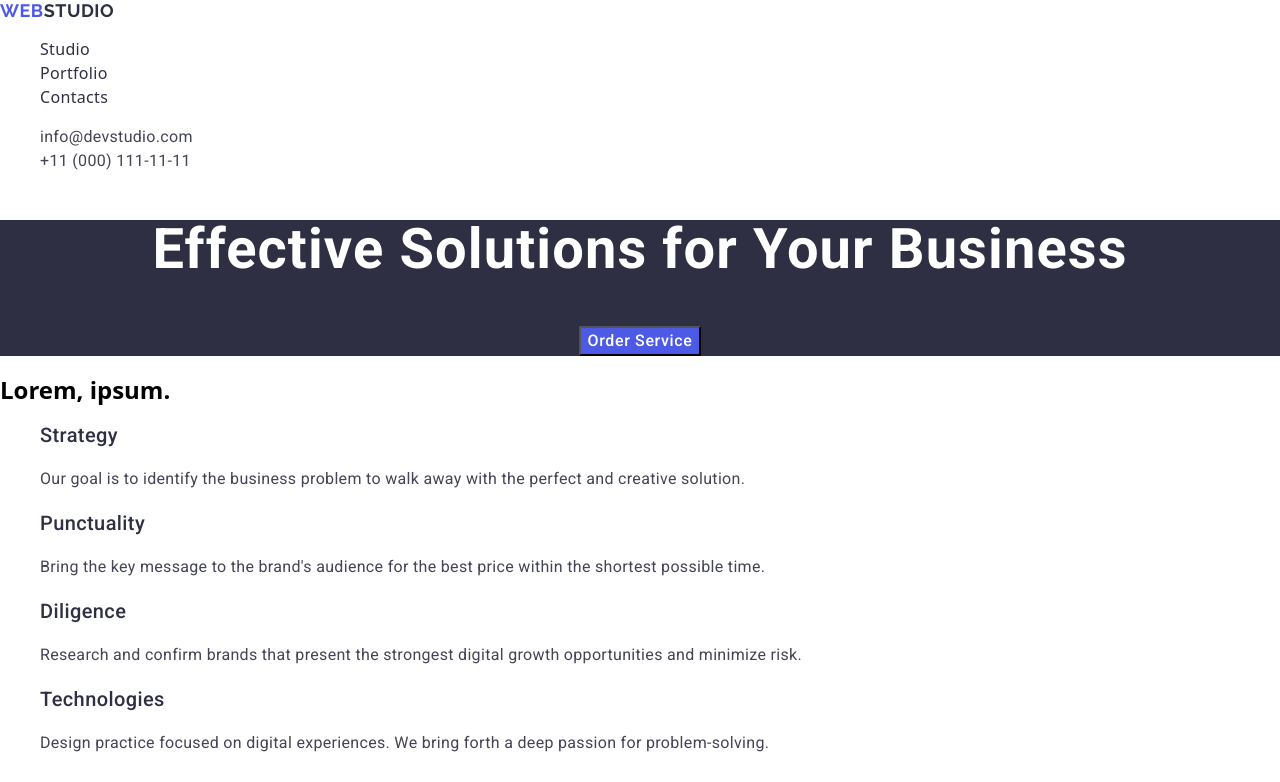
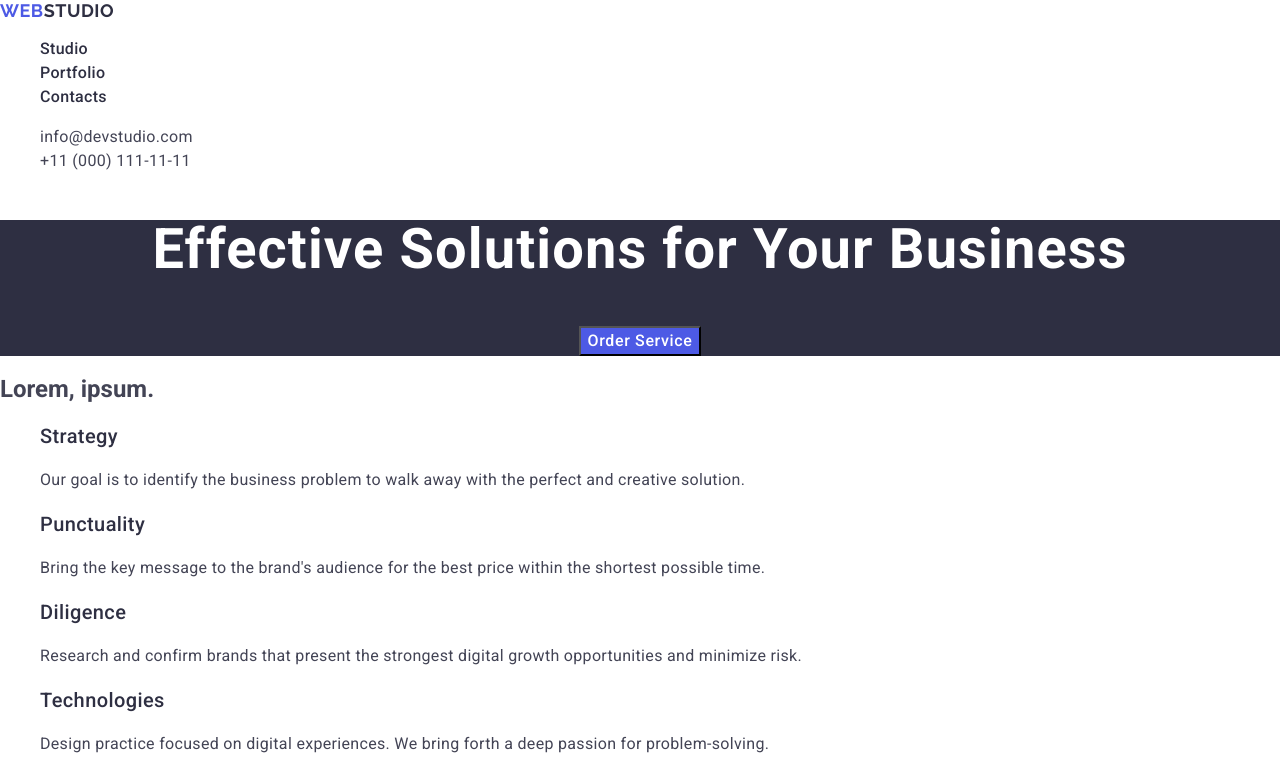
Before and after one commit to Volodymyr-Sainchuk/goit-markup-hw-02, a plain HTML site: page index.html in a window 1280 px wide. Shown: the top 782 px of the page. Drawn offline with nearby package versions, Linux system fonts and the light colour scheme.

Commit message:
add styles to the page

```diff
--- a/css/styles.css
+++ b/css/styles.css
@@ -1,3 +1,8 @@
+body {
+        font-family: "Roboto", sans-serif;
+        color: #434455;
+        background-color: #FFFFFF;
+}
 .logo_highlited {
         color: #2e2f42;
         font-family: "Raleway", sans-serif;
```
